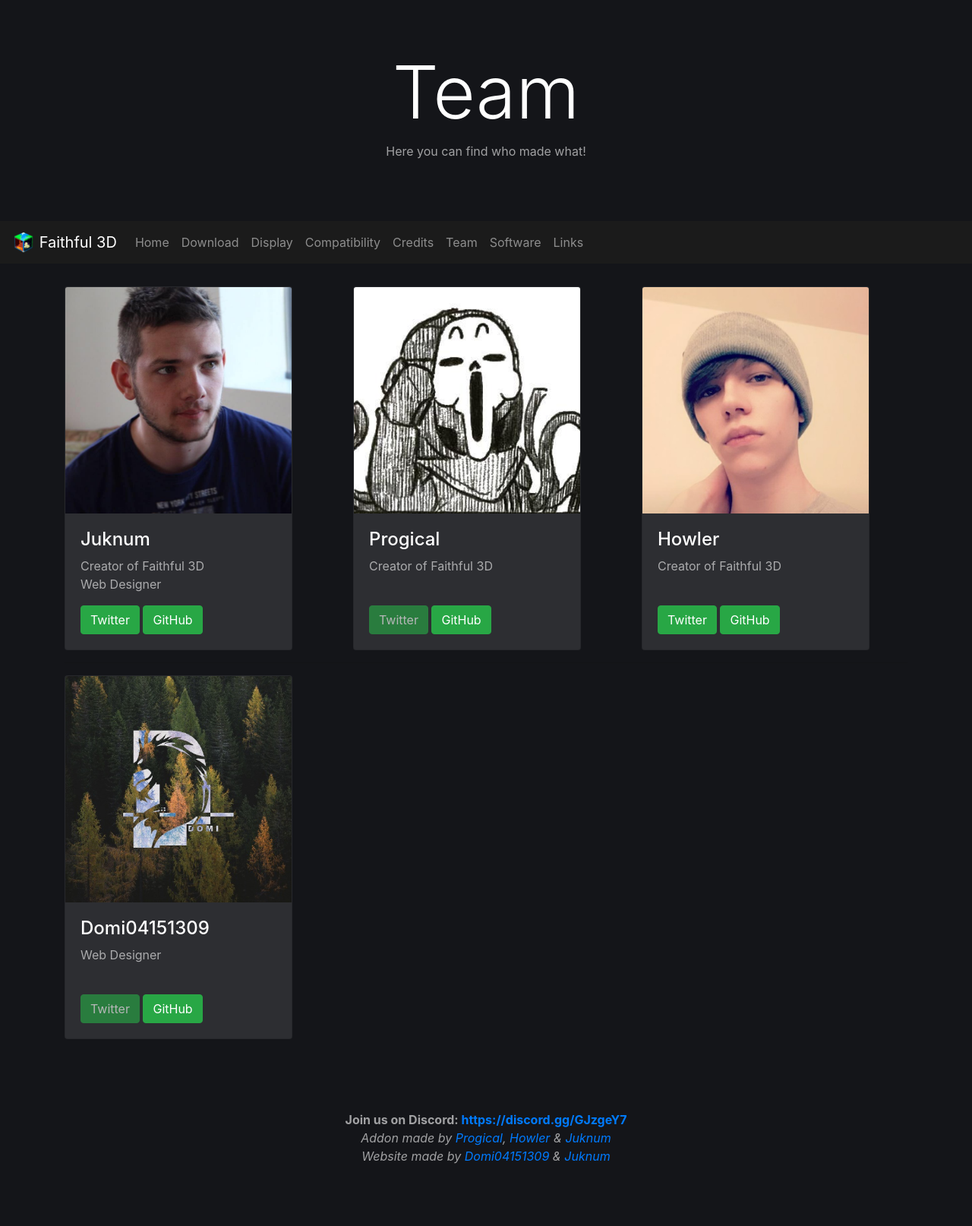
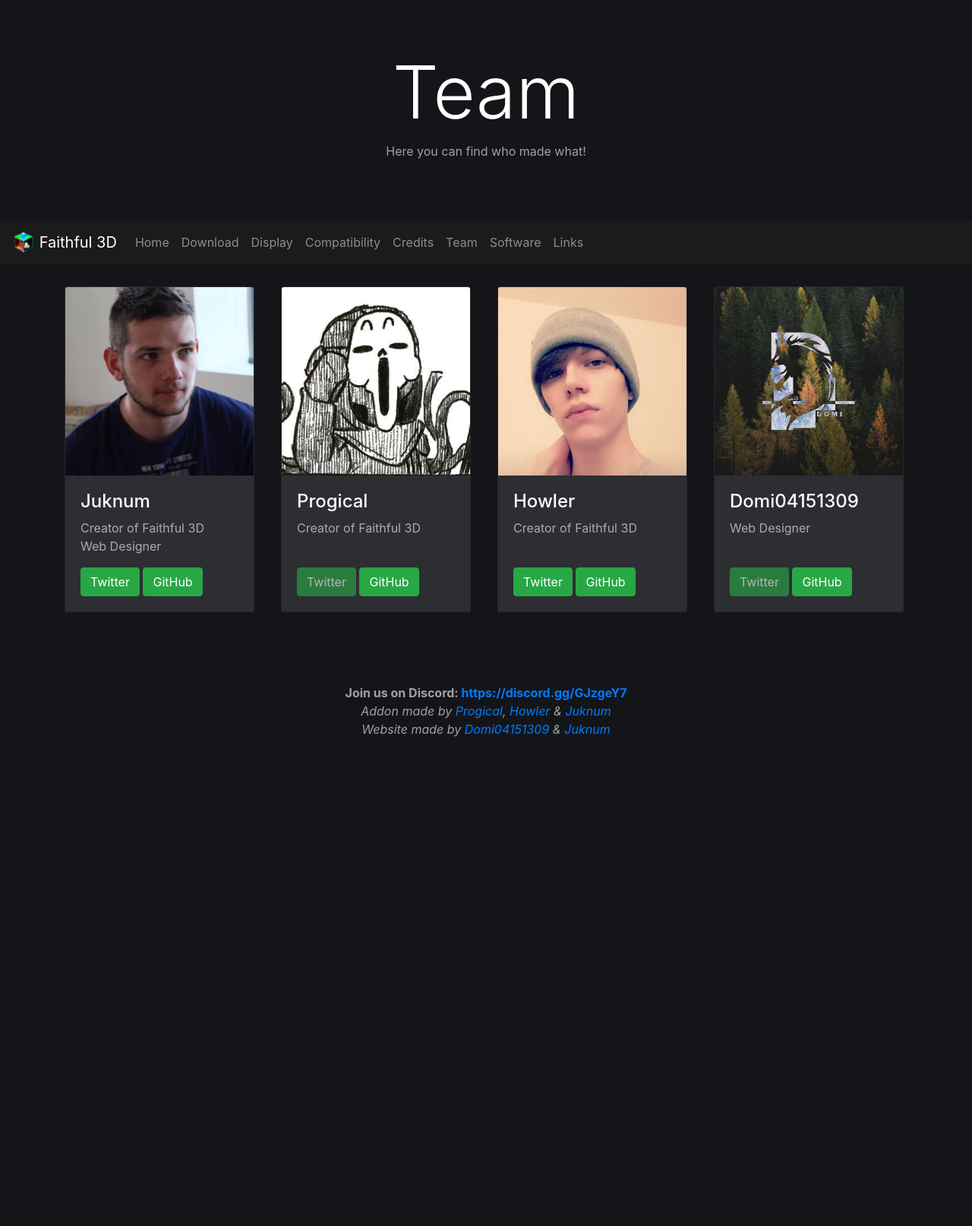
Before and after one commit to Faithful3D/Website, a Jekyll site: the page built from team.html, in a window 1280 px wide. Shown: the whole page at 76% size. Built offline with Jekyll 4.4.1, drawn with Linux system fonts in a browser that asks for light colours; after the commit the page ends 1052 px from its top, so only the background shows below that.

Commit message:
Update team.html

```diff
--- a/team.html
+++ b/team.html
@@ -4,9 +4,9 @@ separatedTitle: Team
 description: Here you can find who made what!
 ---
 <div class="row">
-	<div class="col-sm-4">
+	<div class="col-sm-3">
 
-		<div class="card" style="width:300px">
+		<div class="card" style="width:250px">
 			<img class="card-img-top" src="{{site.prefix}}/image/authors/juknum.jpg" alt="Juknum">
 			<div class="card-body">
 				<h4>Juknum</h4>
@@ -17,9 +17,9 @@ description: Here you can find who made what!
 		</div>
 
 	</div>
-	<div class="col-sm-4">
+	<div class="col-sm-3">
 
-		<div class="card" style="width:300px">
+		<div class="card" style="width:250px">
 			<img class="card-img-top" src="{{site.prefix}}/image/authors/progical.jpg" alt="Progical">
 			<div class="card-body">
 				<h4>Progical</h4>
@@ -30,9 +30,9 @@ description: Here you can find who made what!
 		</div>
 
 	</div>
-	<div class="col-sm-4">
+	<div class="col-sm-3">
 
-		<div class="card" style="width:300px">
+		<div class="card" style="width:250px">
 			<img class="card-img-top" src="{{site.prefix}}/image/authors/howler.jpg" alt="Howler">
 			<div class="card-body">
 				<h4>Howler</h4>
@@ -43,12 +43,10 @@ description: Here you can find who made what!
 		</div>
 
 	</div>
-</div>
-<hr>
-<div class="row">
-	<div class="col-sm-4">
 
-		<div class="card" style="width:300px">
+	<div class="col-sm-3">
+
+		<div class="card" style="width:250px">
 			<img class="card-img-top" src="{{site.prefix}}/image/authors/domi04151309.jpg" alt="Domi04151309">
 			<div class="card-body">
 				<h4>Domi04151309</h4>
```
